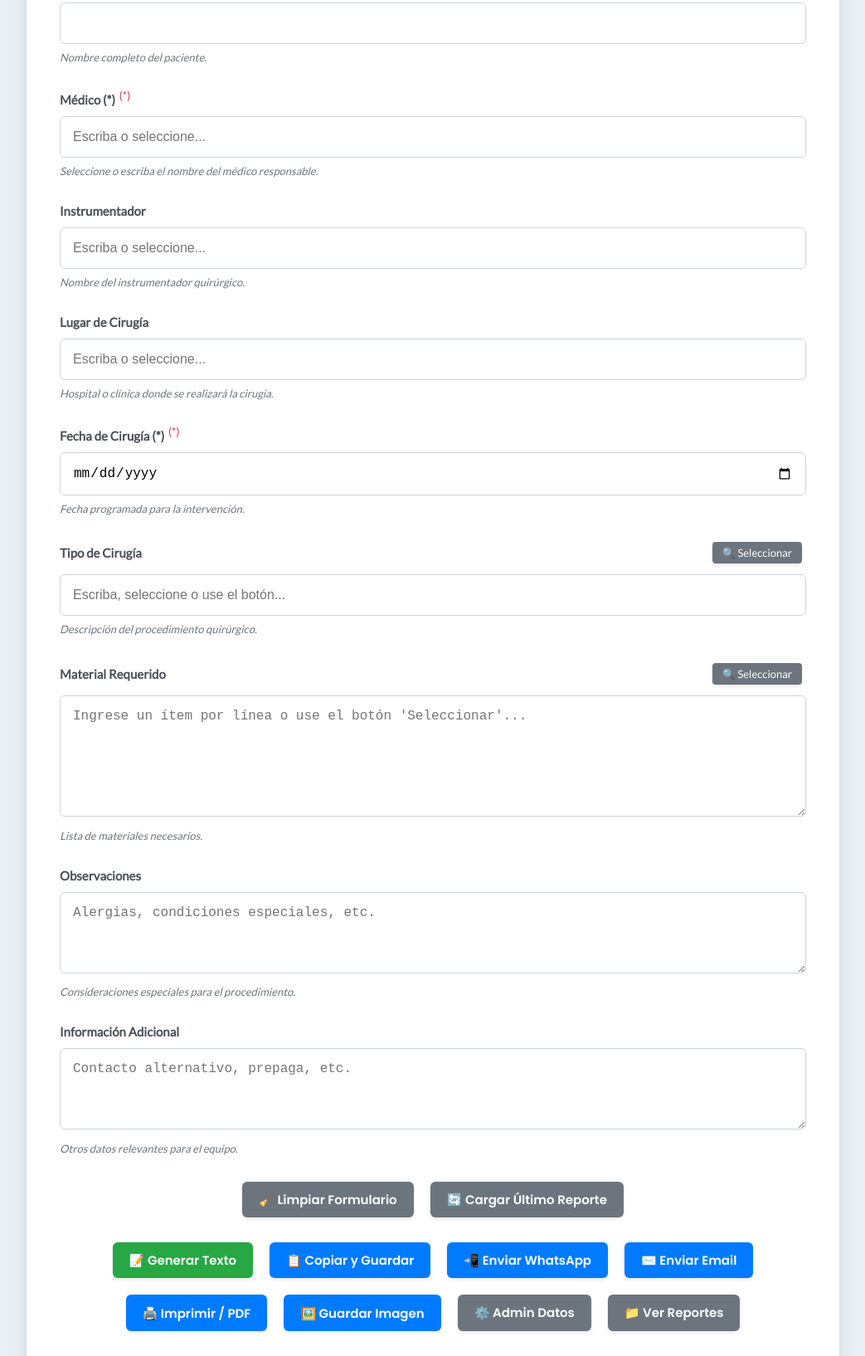
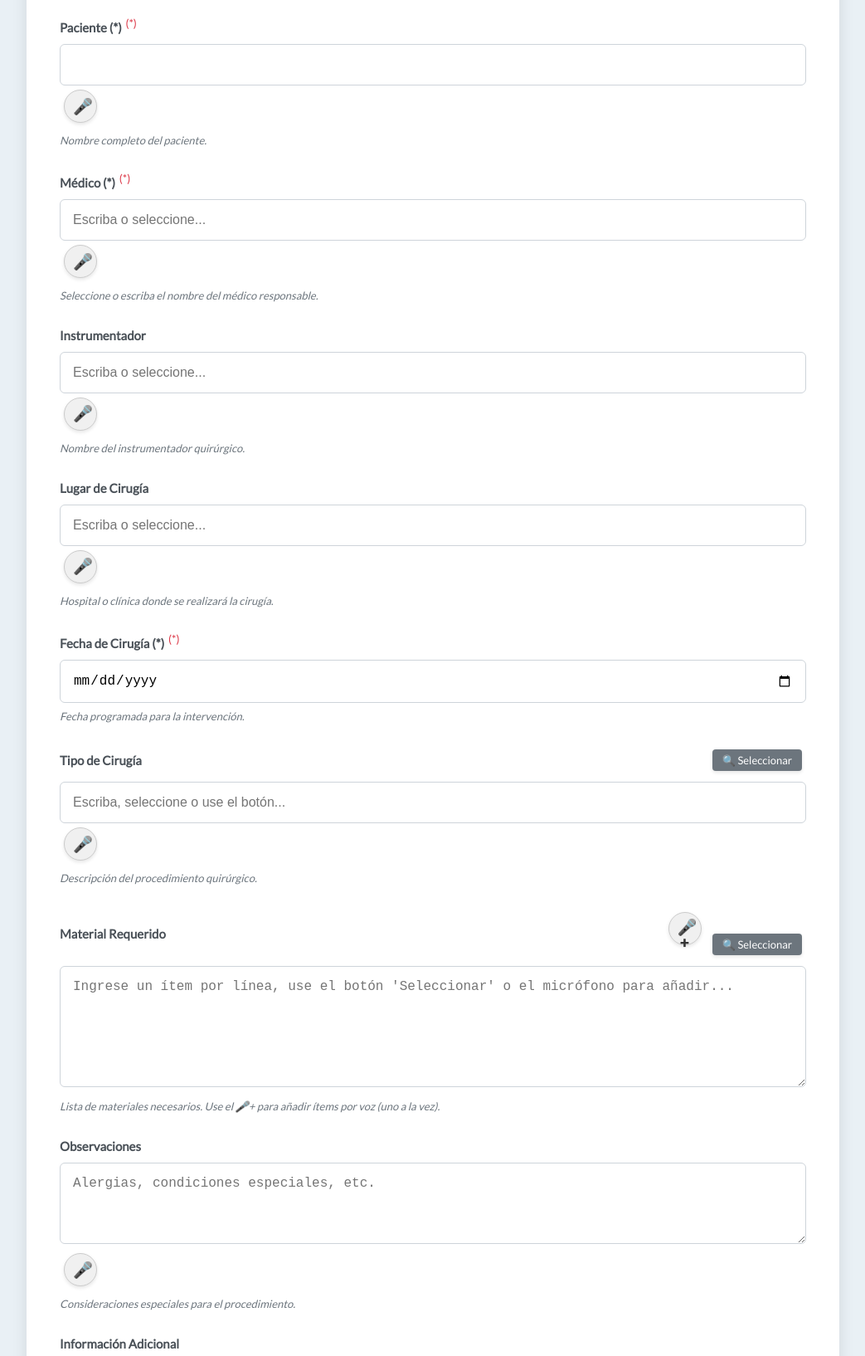
Before and after one commit to frankpared/reportecirugias, a plain HTML site: page index.html in a window 1280 px wide. Shown: the part 553-2187 px from the top of the page at 83% size, without its empty margins (118-1161 px from the left). Drawn offline with nearby package versions, Linux system fonts and the light colour scheme.

Commit message:
Update index.html

```diff
--- a/index.html
+++ b/index.html
@@ -17,21 +17,11 @@
   <div class="container">
     <header style="margin-bottom: 30px;">
       <img src="https://i.imgur.com/aA7RzTN.png" alt="Logo Districorr" style="max-height: 90px; display: block; margin: 0 auto 15px auto;" />
+      <!-- El saludo dinámico se insertará aquí por JS si está activo -->
       <h4 style="text-align: center; color: #0056b3; font-weight: 600;">Generador de Reportes de Cirugía Districorr</h4>
     </header>
 
-    <!-- Formulario -->
     <form id="reporteForm">
-         <!--  <div class="form-group">
-        <label for="formato">Formato de Texto</label>
-        <select id="formato" class="form-control">
-            <option value="formal">Formal</option>
-            <option value="moderno">Moderno</option>
-            <option value="detallado">Detallado</option>
-        </select>
-        <small class="ayuda-texto">Seleccione el estilo de redacción del reporte.</small>
-        </div> -->
-
         <div class="form-group">
         <label for="mensajeInicio">Mensaje de Inicio</label>
         <select id="mensajeInicio" class="form-control">
@@ -48,7 +38,10 @@
                 <label for="cliente" style="margin-bottom: 0;">Cliente (*)</label>
                 <button type="button" onclick="abrirModalClientes()" class="btn-seleccionar-material">🔍 Seleccionar</button>
             </div>
+            <div class="input-group-mic">
                 <input id="cliente" class="form-control" list="clientesList" placeholder="Escriba, seleccione o use el botón..." required />
+                <button type="button" class="btn-mic" onclick="iniciarReconocimientoVoz('cliente')" title="Ingresar Cliente por voz">🎤</button>
+            </div>
             <datalist id="clientesList"></datalist>
             <small class="ayuda-texto">Nombre de la institución o cliente principal.</small>
             <div class="mensaje-error" id="error-cliente">Este campo es requerido.</div>
@@ -56,14 +49,20 @@
 
         <div class="form-group">
             <label for="paciente">Paciente (*)</label>
+            <div class="input-group-mic">
                 <input id="paciente" class="form-control" required />
+                <button type="button" class="btn-mic" onclick="iniciarReconocimientoVoz('paciente')" title="Ingresar Paciente por voz">🎤</button>
+            </div>
             <small class="ayuda-texto">Nombre completo del paciente.</small>
             <div class="mensaje-error" id="error-paciente">Este campo es requerido.</div>
         </div>
 
         <div class="form-group">
             <label for="medico">Médico (*)</label>
+            <div class="input-group-mic">
                 <input id="medico" class="form-control" list="medicosList" placeholder="Escriba o seleccione..." required />
+                <button type="button" class="btn-mic" onclick="iniciarReconocimientoVoz('medico')" title="Ingresar Médico por voz">🎤</button>
+            </div>
             <datalist id="medicosList"></datalist>
             <small class="ayuda-texto">Seleccione o escriba el nombre del médico responsable.</small>
             <div class="mensaje-error" id="error-medico">Este campo es requerido.</div>
@@ -71,14 +70,20 @@
 
         <div class="form-group">
             <label for="instrumentador">Instrumentador</label>
+            <div class="input-group-mic">
                 <input id="instrumentador" class="form-control" list="instrumentadoresList" placeholder="Escriba o seleccione..." />
+                <button type="button" class="btn-mic" onclick="iniciarReconocimientoVoz('instrumentador')" title="Ingresar Instrumentador por voz">🎤</button>
+            </div>
             <datalist id="instrumentadoresList"></datalist>
             <small class="ayuda-texto">Nombre del instrumentador quirúrgico.</small>
         </div>
 
         <div class="form-group">
             <label for="lugarCirugia">Lugar de Cirugía</label>
+            <div class="input-group-mic">
                 <input id="lugarCirugia" class="form-control" list="lugaresList" placeholder="Escriba o seleccione..." />
+                <button type="button" class="btn-mic" onclick="iniciarReconocimientoVoz('lugarCirugia')" title="Ingresar Lugar por voz">🎤</button>
+            </div>
             <datalist id="lugaresList"></datalist>
             <small class="ayuda-texto">Hospital o clínica donde se realizará la cirugía.</small>
         </div>
@@ -95,7 +100,10 @@
                 <label for="tipoCirugia" style="margin-bottom: 0;">Tipo de Cirugía</label>
                 <button type="button" onclick="abrirModalTipoCx()" class="btn-seleccionar-material">🔍 Seleccionar</button>
             </div>
+            <div class="input-group-mic">
                 <input id="tipoCirugia" class="form-control" list="tiposCirugiaList" placeholder="Escriba, seleccione o use el botón..." />
+                <button type="button" class="btn-mic" onclick="iniciarReconocimientoVoz('tipoCirugia')" title="Ingresar Tipo de Cirugía por voz">🎤</button>
+            </div>
             <datalist id="tiposCirugiaList"></datalist>
             <small class="ayuda-texto">Descripción del procedimiento quirúrgico.</small>
         </div>
@@ -103,37 +111,41 @@
         <div class="form-group">
             <div style="display: flex; justify-content: space-between; align-items: center; margin-bottom: 8px;">
                 <label for="material" style="margin-bottom: 0;">Material Requerido</label>
+                <div> <!-- Contenedor para alinear botones -->
+                    <button type="button" class="btn-mic" onclick="iniciarReconocimientoVoz('material')" title="Añadir Material por voz" style="margin-right: 5px;">🎤+</button>
                     <button type="button" onclick="abrirModalMateriales()" class="btn-seleccionar-material">🔍 Seleccionar</button>
                 </div>
-        <textarea id="material" class="form-control" rows="5" placeholder="Ingrese un ítem por línea o use el botón 'Seleccionar'..."></textarea>
-        <small class="ayuda-texto">Lista de materiales necesarios.</small>
+            </div>
+            <textarea id="material" class="form-control" rows="5" placeholder="Ingrese un ítem por línea, use el botón 'Seleccionar' o el micrófono para añadir..."></textarea>
+            <small class="ayuda-texto">Lista de materiales necesarios. Use el 🎤+ para añadir ítems por voz (uno a la vez).</small>
         </div>
 
         <div class="form-group">
             <label for="observaciones">Observaciones</label>
+            <div class="input-group-mic">
                 <textarea id="observaciones" class="form-control" rows="3" placeholder="Alergias, condiciones especiales, etc."></textarea>
+                <button type="button" class="btn-mic" onclick="iniciarReconocimientoVoz('observaciones')" title="Ingresar Observaciones por voz">🎤</button>
+            </div>
             <small class="ayuda-texto">Consideraciones especiales para el procedimiento.</small>
         </div>
 
         <div class="form-group">
             <label for="infoAdicional">Información Adicional</label>
+            <div class="input-group-mic">
                 <textarea id="infoAdicional" class="form-control" rows="3" placeholder="Contacto alternativo, prepaga, etc."></textarea>
+                <button type="button" class="btn-mic" onclick="iniciarReconocimientoVoz('infoAdicional')" title="Ingresar Info Adicional por voz">🎤</button>
+            </div>
             <small class="ayuda-texto">Otros datos relevantes para el equipo.</small>
         </div>
     </form>
 
-    <!-- NUEVOS BOTONES: Limpiar y Cargar Último -->
     <div class="text-center form-actions-inline" style="margin-bottom: 20px; display: flex; justify-content: center; gap: 10px; flex-wrap: wrap;">
         <button type="button" onclick="limpiarFormulario()" class="btn-secundario">🧹 Limpiar Formulario</button>
         <button type="button" onclick="cargarUltimoReporteStorage()" class="btn-secundario" id="btnCargarUltimo">🔄 Cargar Último Reporte</button>
     </div>
 
-    <div id="loading-indicator" style="display: none; text-align: center; margin: 15px 0; color: #007bff; font-weight: bold;">
-      Procesando... ⏳
-    </div>
-    <div style="text-align: center; margin-bottom: 15px;">
-        <button id="retry-save-btn" class="btn-warning" style="display: none;" title="Hubo un problema al guardar, intente nuevamente">⚠️ Reintentar Guardar</button>
-    </div>
+    <div id="loading-indicator" style="display: none; text-align: center; margin: 15px 0; color: #007bff; font-weight: bold;">Procesando... ⏳</div>
+    <div style="text-align: center; margin-bottom: 15px;"><button id="retry-save-btn" class="btn-warning" style="display: none;" title="Hubo un problema al guardar, intente nuevamente">⚠️ Reintentar Guardar</button></div>
 
     <div class="text-center" style="margin-top: 10px; display: flex; flex-wrap: wrap; justify-content: center; gap: 10px;">
       <button onclick="generarTexto()" class="btn-primario">📝 Generar Texto</button>
@@ -146,37 +158,14 @@
       <a href="admin.html" class="btn-link" title="Ver la lista de reportes guardados">📁 Ver Reportes</a>
     </div>
 
-    <div id="resultado-container" style="display: none; margin-top: 30px;">
-    </div>
-
+    <div id="resultado-container" style="display: none; margin-top: 30px;"></div>
     <small class="credit">Desarrollado por Responsable de Sistemas Franco Pared – Districorr ®</small>
   </div>
 
   <div id="toast" class="toast-notification" style="display:none;"></div>
-
-  <div id="modalClientes" class="modal-overlay" style="display: none;">
-    <div class="modal-content">
-      <div class="modal-header"><h3>Seleccionar Cliente</h3><button class="modal-close-btn" onclick="cerrarModalClientes()">×</button></div>
-      <div class="modal-body"><input type="text" id="modalClientesSearchInput" class="form-control" placeholder="Buscar cliente..." onkeyup="debouncedFilterClientes()"><div id="modalClientesLista" class="modal-lista-container">Cargando clientes...</div></div>
-      <div class="modal-footer"><button type="button" class="btn-link" onclick="cerrarModalClientes()">Cancelar</button></div>
-    </div>
-  </div>
-
-  <div id="modalMateriales" class="modal-overlay" style="display: none;">
-    <div class="modal-content">
-      <div class="modal-header"><h3>Seleccionar Materiales</h3><button class="modal-close-btn" onclick="cerrarModalMateriales()">×</button></div>
-      <div class="modal-body"><input type="text" id="modalMaterialesSearchInput" class="form-control" placeholder="Buscar material..." onkeyup="debouncedFilterMateriales()"><div id="modalMaterialesLista" class="modal-lista-container">Cargando materiales...</div></div>
-      <div class="modal-footer"><button type="button" class="btn-link" onclick="cerrarModalMateriales()">Cancelar</button><button type="button" class="btn-primario" onclick="anadirMaterialesSeleccionados()">Añadir Seleccionados</button></div>
-    </div>
-  </div>
-
-  <div id="modalTipoCx" class="modal-overlay" style="display: none;">
-    <div class="modal-content">
-      <div class="modal-header"><h3>Seleccionar Tipo de Cirugía</h3><button class="modal-close-btn" onclick="cerrarModalTipoCx()">×</button></div>
-      <div class="modal-body"><input type="text" id="modalTipoCxSearchInput" class="form-control" placeholder="Buscar tipo de cirugía..." onkeyup="debouncedFilterTipoCx()"><div id="modalTipoCxLista" class="modal-lista-container">Cargando tipos de cirugía...</div></div>
-      <div class="modal-footer"><button type="button" class="btn-link" onclick="cerrarModalTipoCx()">Cancelar</button></div>
-    </div>
-  </div>
+  <div id="modalClientes" class="modal-overlay" style="display: none;"> <div class="modal-content"> <div class="modal-header"><h3>Seleccionar Cliente</h3><button class="modal-close-btn" onclick="cerrarModalClientes()">×</button></div> <div class="modal-body"><input type="text" id="modalClientesSearchInput" class="form-control" placeholder="Buscar cliente..." onkeyup="debouncedFilterClientes()"><div id="modalClientesLista" class="modal-lista-container">Cargando clientes...</div></div> <div class="modal-footer"><button type="button" class="btn-link" onclick="cerrarModalClientes()">Cancelar</button></div> </div> </div>
+  <div id="modalMateriales" class="modal-overlay" style="display: none;"> <div class="modal-content"> <div class="modal-header"><h3>Seleccionar Materiales</h3><button class="modal-close-btn" onclick="cerrarModalMateriales()">×</button></div> <div class="modal-body"><input type="text" id="modalMaterialesSearchInput" class="form-control" placeholder="Buscar material..." onkeyup="debouncedFilterMateriales()"><div id="modalMaterialesLista" class="modal-lista-container">Cargando materiales...</div></div> <div class="modal-footer"><button type="button" class="btn-link" onclick="cerrarModalMateriales()">Cancelar</button><button type="button" class="btn-primario" onclick="anadirMaterialesSeleccionados()">Añadir Seleccionados</button></div> </div> </div>
+  <div id="modalTipoCx" class="modal-overlay" style="display: none;"> <div class="modal-content"> <div class="modal-header"><h3>Seleccionar Tipo de Cirugía</h3><button class="modal-close-btn" onclick="cerrarModalTipoCx()">×</button></div> <div class="modal-body"><input type="text" id="modalTipoCxSearchInput" class="form-control" placeholder="Buscar tipo de cirugía..." onkeyup="debouncedFilterTipoCx()"><div id="modalTipoCxLista" class="modal-lista-container">Cargando tipos de cirugía...</div></div> <div class="modal-footer"><button type="button" class="btn-link" onclick="cerrarModalTipoCx()">Cancelar</button></div> </div> </div>
 
   <script src="script.js"></script>
 </body>
```
Lines whose indentation alone changed are shown as unchanged.
